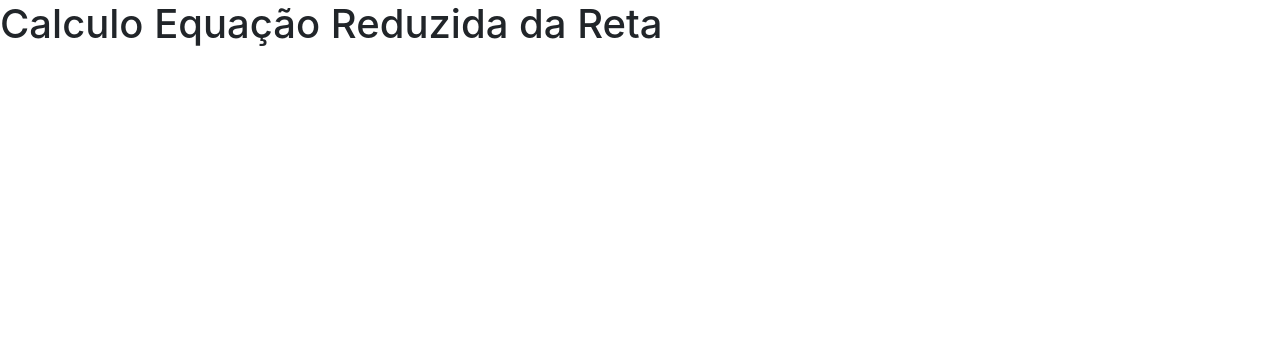
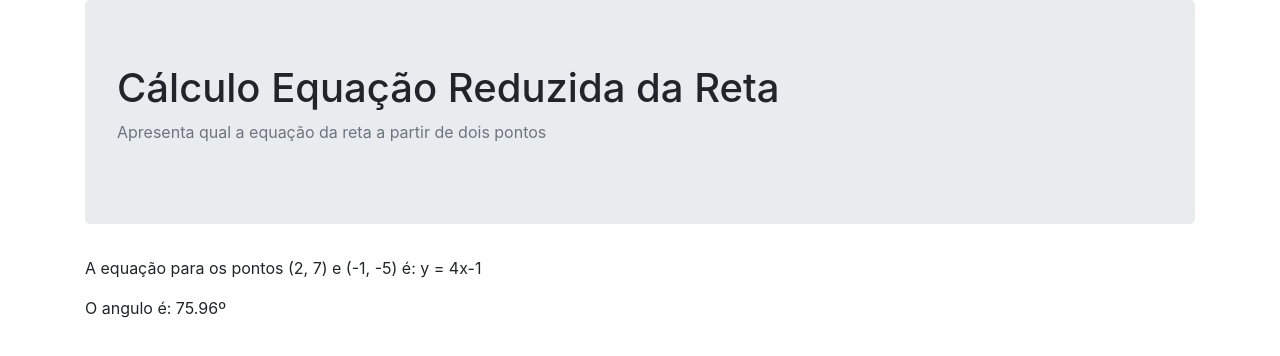
Before and after one commit to dionnys5/lpweb-exercicio-componentes, an Angular app: page / in a window 1280 px wide. Shown: the top 356 px of the page. Built offline with nearby package versions, Linux system fonts and the light colour scheme.

Commit message:
Calculo da reta, angulo e apresentação

```diff
--- a/src/app/app.component.ts
+++ b/src/app/app.component.ts
@@ -7,7 +7,7 @@ import {Component, Output} from '@angular/core';
 })
 export class AppComponent {
   @Output() a = [2, 7];
-  @Output() b = null;
-  @Output() m = 4;
+  @Output() b = [-1, -5];
+  @Output() m = null;
 
 }
--- a/src/app/calculo-equacao-reta/calculo-equacao-reta.component.html
+++ b/src/app/calculo-equacao-reta/calculo-equacao-reta.component.html
@@ -1 +1,13 @@
-<h1>Calculo Equação Reduzida da Reta</h1>
+<div class="container">
+    <div class="jumbotron">
+        <h1>Cálculo Equação Reduzida da Reta</h1>
+        <p class="text-muted">Apresenta qual a equação da reta a partir de dois pontos</p>
+    </div>
+    <div *ngIf="problema">
+        <p>{{problema}}</p>
+    </div>
+    <div *ngIf="!problema">
+        <p>A equação para os pontos ({{ponto_a[0]}}, {{ponto_a[1]}}) e ({{ponto_b[0]}}, {{ponto_b[1]}}) é: {{equacao}}</p>
+        <p>O angulo é: {{angulo}}º</p>
+    </div>
+</div>
--- a/src/app/calculo-equacao-reta/calculo-equacao-reta.component.ts
+++ b/src/app/calculo-equacao-reta/calculo-equacao-reta.component.ts
@@ -9,26 +9,31 @@ export class CalculoEquacaoRetaComponent implements OnInit {
     @Input() ponto_a = null;
     @Input() ponto_b = null;
     @Input() coeficiente = null;
+    problema = null;
+    equacao = null;
+    angulo = null;
   constructor() { }
   ngOnInit() {
         if(this.ponto_a && this.ponto_b) {
             if (this.ponto_a[0] + this.ponto_b[0] === 0) {
-                console.log('Erro');
+                this.problema = 'Valores de x inválidos';
             } else {
                 let m = (this.ponto_b[1] - this.ponto_a[1])/ (this.ponto_b[0] - this.ponto_a[0]);
                 const c = m * (this.ponto_a[0] * -1) + this.ponto_a[1];
-                console.log('Resposta: y = '+ m +'x' + c);
+                this.equacao =  'y = '+ m +'x' + c;
                 let angleRad = Math.atan((this.ponto_a[1]-this.ponto_b[1])/(this.ponto_a[0]-this.ponto_b[0]));
                 let angleDeg = angleRad * 180 / Math.PI;
+                this.angulo = Math.round(angleDeg * 100) / 100;
 
             }
-        }
-      if (this.ponto_a && this.coeficiente) {
-          let m = this.coeficiente;
-          const c = m * (this.ponto_a[0] * -1) + this.ponto_a[1];
-          console.log('Resposta: y = '+ m +'x' + c);
-      } else {
-            console.log('Erro');
+        } else {
+            if (this.ponto_a && this.coeficiente) {
+                let m = this.coeficiente;
+                const c = m * (this.ponto_a[0] * -1) + this.ponto_a[1];
+                console.log('Resposta: y = ' + m + 'x' + c);
+            } else {
+                this.problema = 'Valores de entrada incorretos';
+            }
         }
   }
 
```
